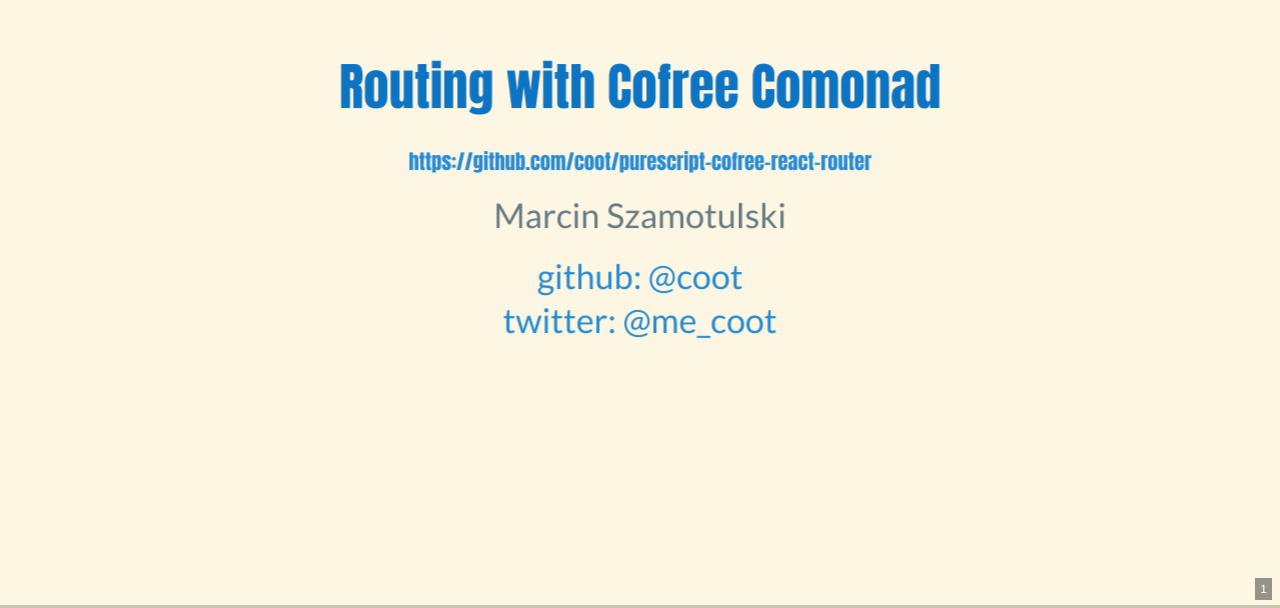
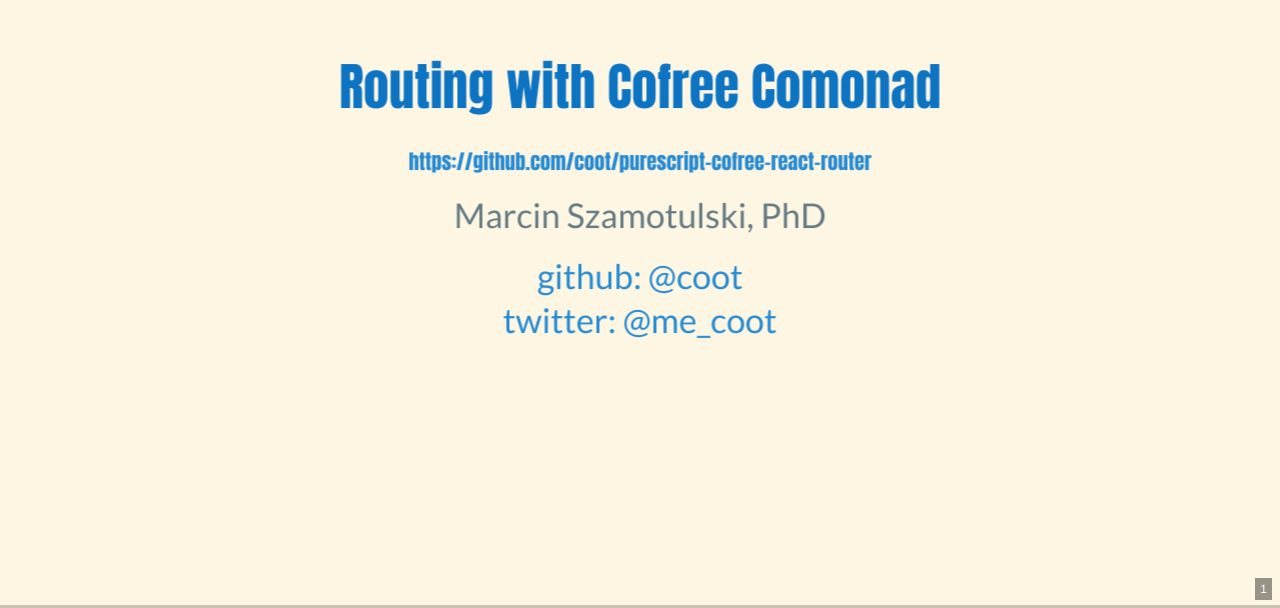
Before and after one commit to coot/routing-with-cofree-comonad, a website: page dist/index.html in a window 1280 px wide. Shown: the part 192-800 px from the top of the page. Drawn offline with Linux system fonts and the light colour scheme; a web font is replaced by a local one.

Commit message:
add title

```diff
--- a/dist/index.html
+++ b/dist/index.html
@@ -12,7 +12,7 @@
 	  <h1>Routing with Cofree Comonad</h1>
 	  <h6><a target="_blank" href="https://github.com/coot/purescript-cofree-react-router"><small>https://github.com/coot/purescript-cofree-react-router</small></a></h6>
 	  <p>
-	    Marcin Szamotulski
+	    Marcin Szamotulski, PhD
 	    <div><a target="_blank" href="https://github.com/coot">github: @coot</a></div>
 	    <div><a target="_blank" href="https://twitter.com/me_coot">twitter: @me_coot</a></div>
 	  </p>
```
